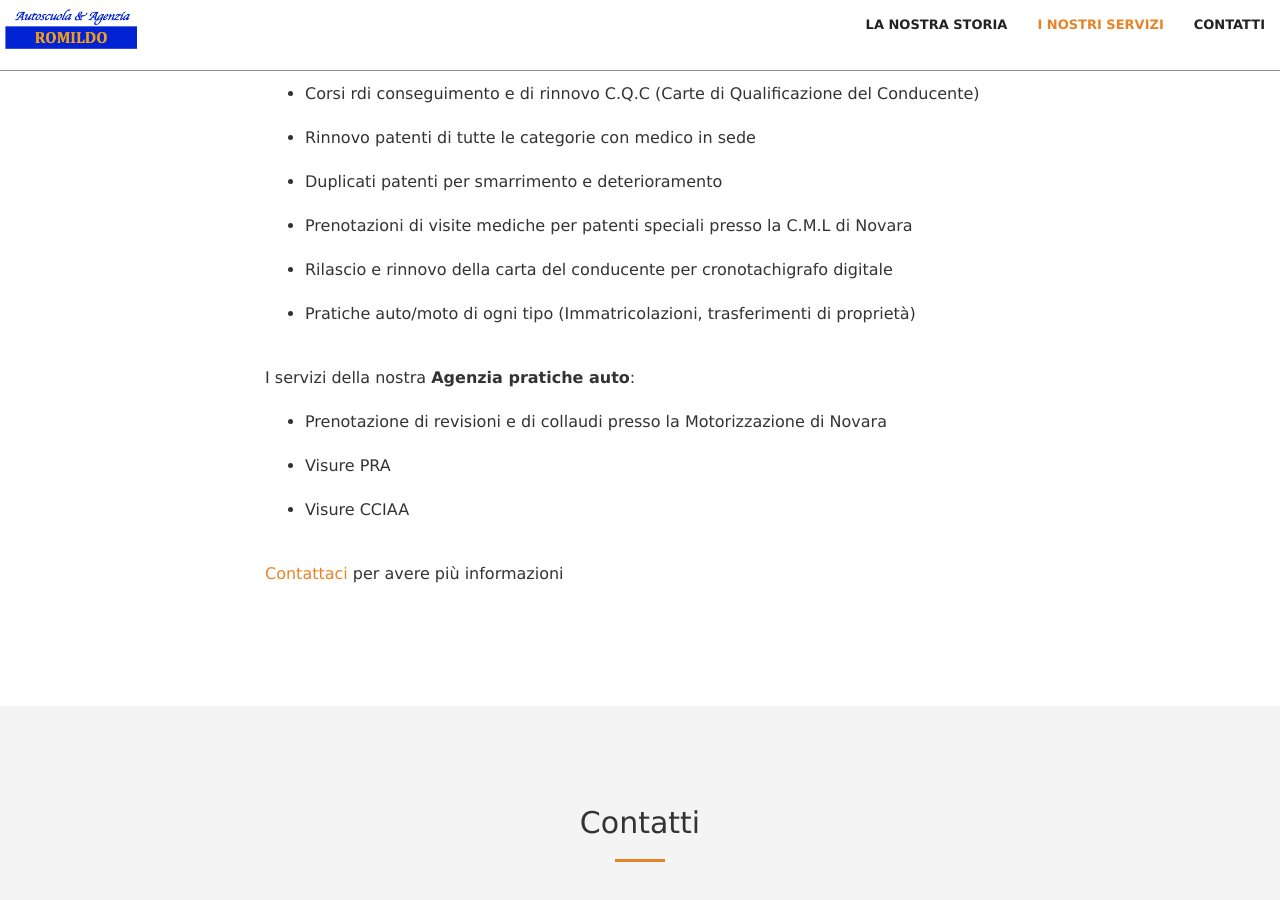
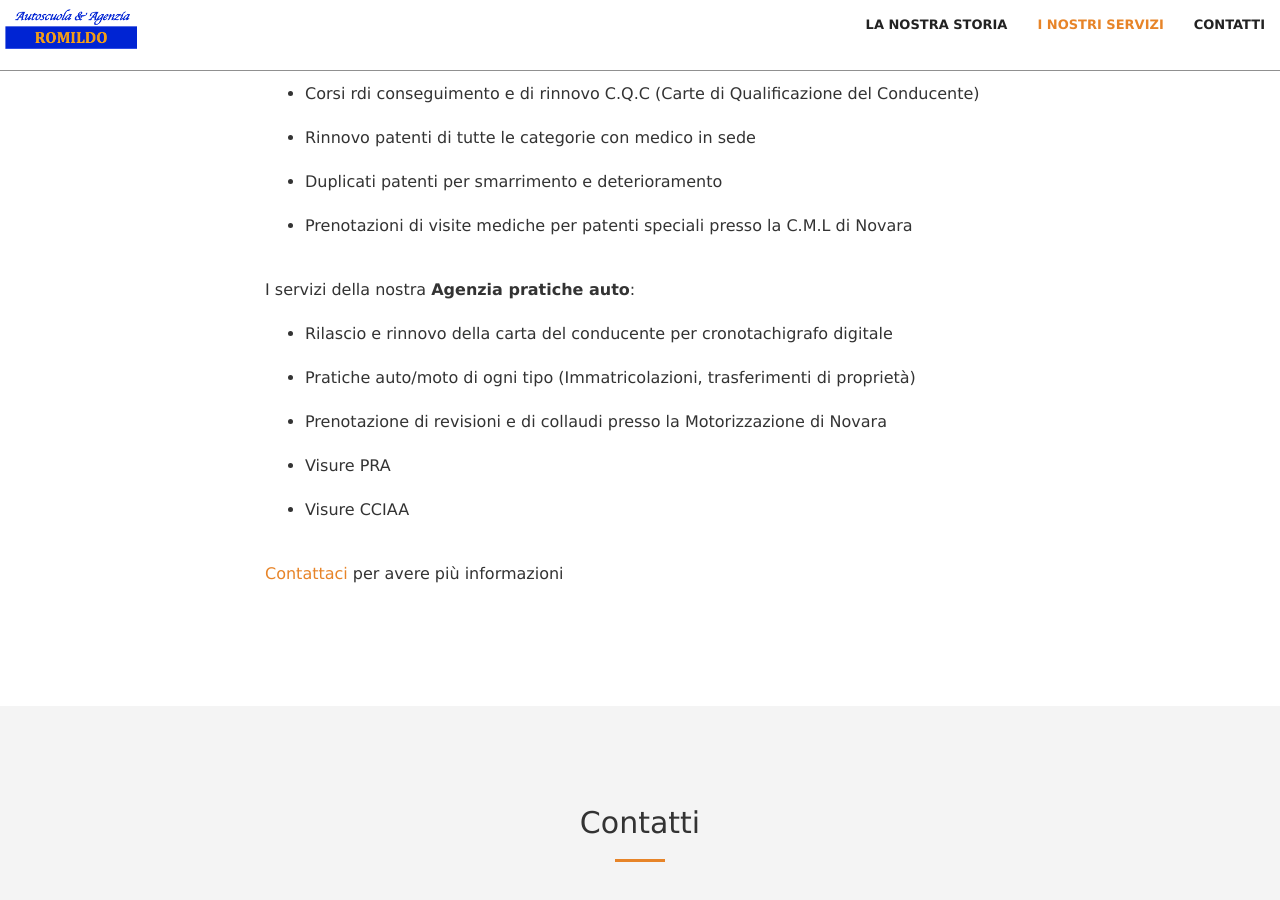
Before and after one commit to autoscuolaromildo/autoscuolaromildo.github.io, a Jekyll site: the page built from index.html, in a window 1280 px wide and 900 px high, scrolled down 1998 px. Built offline with Jekyll 4.4.1, drawn with Linux system fonts in a browser that asks for light colours.

Commit message:
refactored servizi

```diff
--- a/_includes/servizi.html
+++ b/_includes/servizi.html
@@ -7,45 +7,22 @@
                 <p>
                     I servizi della nostra <b>Scuola Guida</b>:
                     <ul>
+                        {% for member in site.data.servizi_scuola %}
                         <li>
-                            Corsi teorici e pratici per patenti di tutte le categorie
+                            {{ member.servizio }}
                         </li>
-                        <li>
-                            Corsi recupero punti per patenti di tutte le categorie
-                        </li>
-                        <li>
-                            Corsi rdi conseguimento e di rinnovo C.Q.C (Carte di Qualificazione del Conducente)
-                        </li>
-                        <li>
-                            Rinnovo patenti di tutte le categorie con medico in sede
-                        </li>
-                        <li>
-                            Duplicati patenti per smarrimento e deterioramento
-                        </li>
-                        <li>
-                            Prenotazioni di visite mediche per patenti speciali presso la C.M.L di Novara
-                        </li>
-                        <li>
-                            Rilascio e rinnovo della carta del conducente per cronotachigrafo digitale
-                        </li>
-                        <li>
-                            Pratiche auto/moto di ogni tipo (Immatricolazioni, trasferimenti di proprietà)
-                        </li>
+                        {% endfor %}
                     </ul>
                 </p>
                 <br>
                 <p>
                     I servizi della nostra <b>Agenzia pratiche auto</b>:
                     <ul>
+                        {% for member in site.data.servizi_agenzia %}
                         <li>
-                            Prenotazione di revisioni e di collaudi presso la Motorizzazione di Novara
+                            {{ member.servizio }}
                         </li>
-                        <li>
-                            Visure PRA
-                        </li>
-                        <li>
-                            Visure CCIAA
-                        </li>
+                        {% endfor %}
                     </ul>
                 </p>
                 <br>
```
Also changed, not shown: _data/servizi_agenzia.yml (added, +9 -0 lines), _data/servizi_scuola.yml (added, +11 -0 lines).
